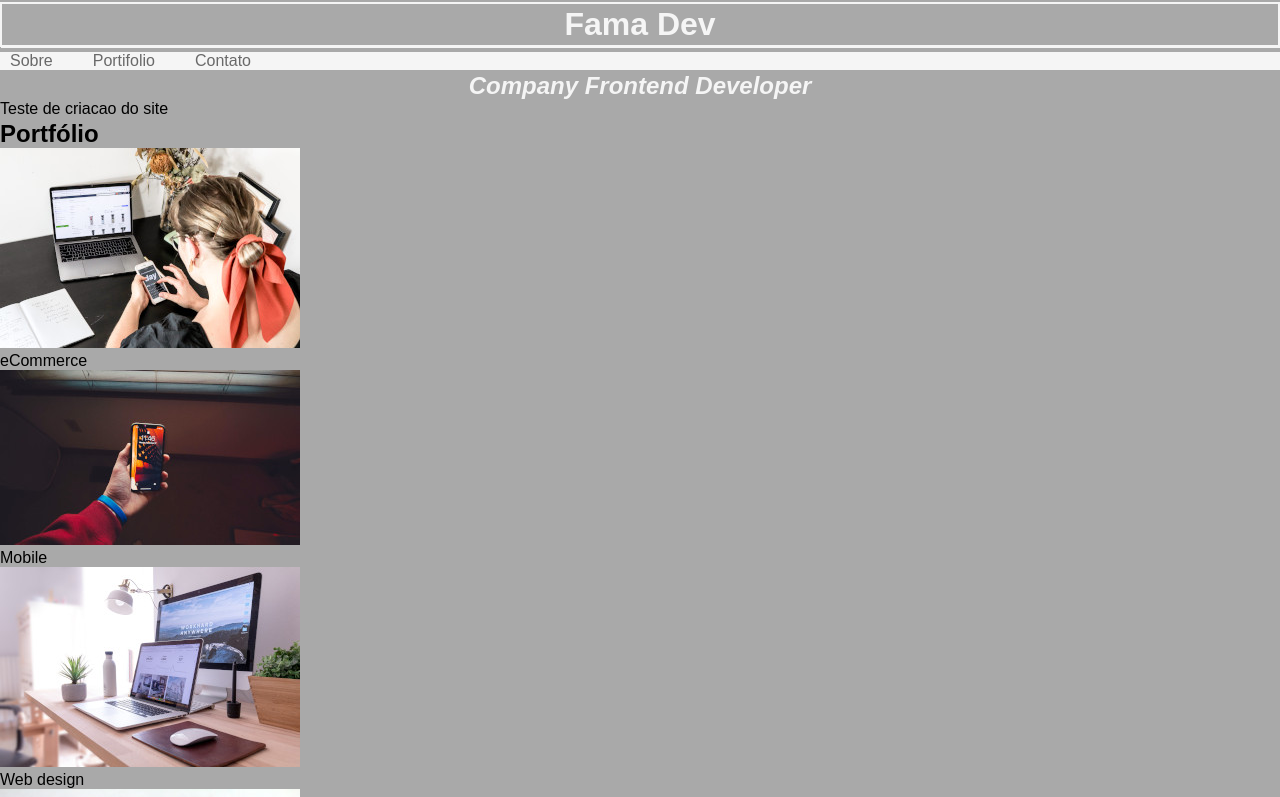
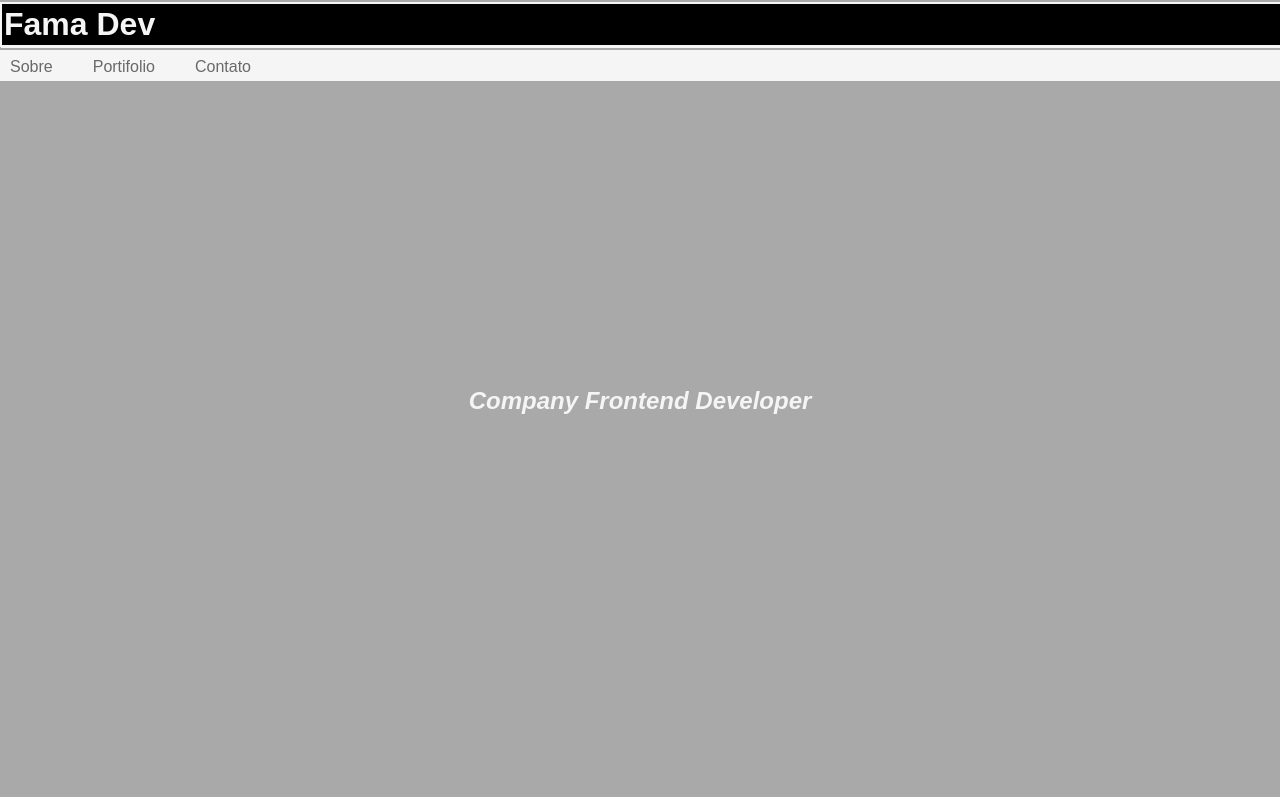
Before and after one commit to mrcomputer2018/aula_html_aluha, a plain HTML site: page index.html in a window 1280 px wide. Shown: the top 797 px of the page. Drawn offline with Linux system fonts and the light colour scheme.

Commit message:
acerto do menu e cabecalho

```diff
--- a/css/style.css
+++ b/css/style.css
@@ -15,22 +15,52 @@ body {
     height: 100vh;
 
 }
+/* se tela tiver pelo menos 400px vai carregar estes estilos */
+@media (min-width: 400px) {
+
+}
+header {
+    /* colocando com toda altura da tela */
+    height: 100vh;
+    display: flex;
+    justify-content: center;
+    align-items: center;
+}
+.site-title {
+    color: whitesmoke;
+    text-align: auto;
+    position: fixed;
+    width: 100vw;
+    /* colando no topo o tiutlo */
+    top: 0;
+
+}
 .menu {
     background-color: whitesmoke;
+    /* Fixar o menu na tela */
+    position: fixed;
+    width: 100vw;
+    top: 50px;
+
 }
 .menu ul {
     /* Forca os menus ficarem em linha */
     display: flex;
     /* Colocar espacos em tudo */
     justify-content: space-start;
+    padding-top: 5px;
+    padding-bottom: 5px;
 }
 /* seletor hierarquico - o ultimo que e atingido (li) */
 .menu li {
     list-style: none;
+    padding-left: 10px;
     padding-right: 30px;
-    padding-left: 10px;
+    padding-top: 3px;
 }
 h1 {
+    background-color: black;
+    left: 0px;
     margin: 2px 0px 5px 0px;
     border: 2px solid;
     padding: 2px;
@@ -38,9 +68,14 @@ h1 {
     box-shadow: 1px 1px;
     /* para como seu Box sewra medido */
     box-sizing: content-box;
+    position: fixed;
 }
 h2 {
     margin: 2px 0px 0px 0px;
+}
+. menu a {
+    display: block;
+    padding: 10px 20px;
 }
 a {
     color: dimgray;
@@ -49,13 +84,13 @@ a {
 a:hover {
     text-decoration: underline;
 }
-.site-subtitle,
-.site-title {
-    color: whitesmoke;
-    text-align: center;
-
-}
 .site-subtitle {
     /* Altera o estilo do H2 */
     font-style: italic;
+    color: whitesmoke;
+    text-align: center;
 }
+.img-portifolio {
+    height: 180px;
+    width: 180px;
+}
```
Also changed, not shown: index.html (+1 -1 lines).
